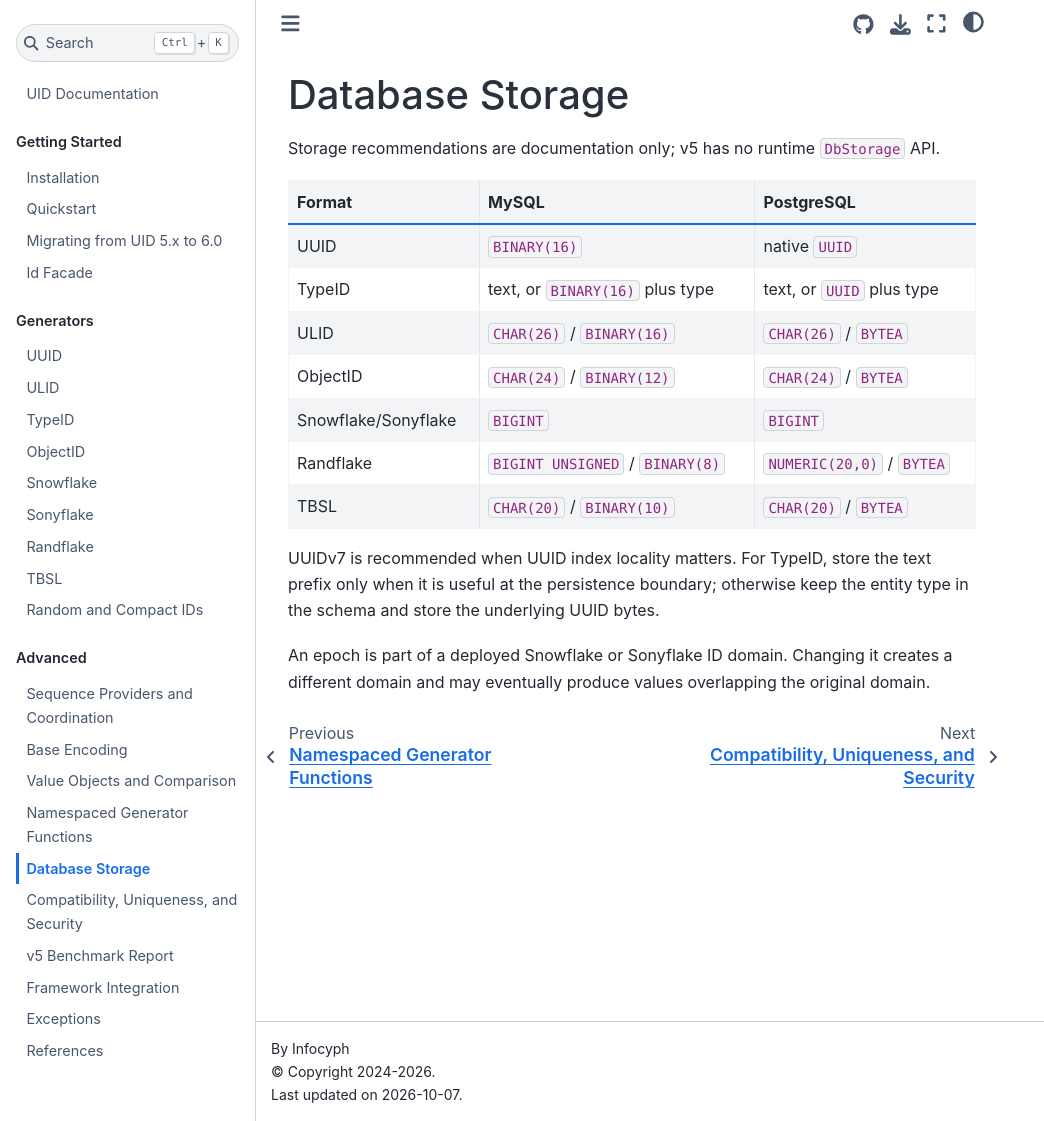
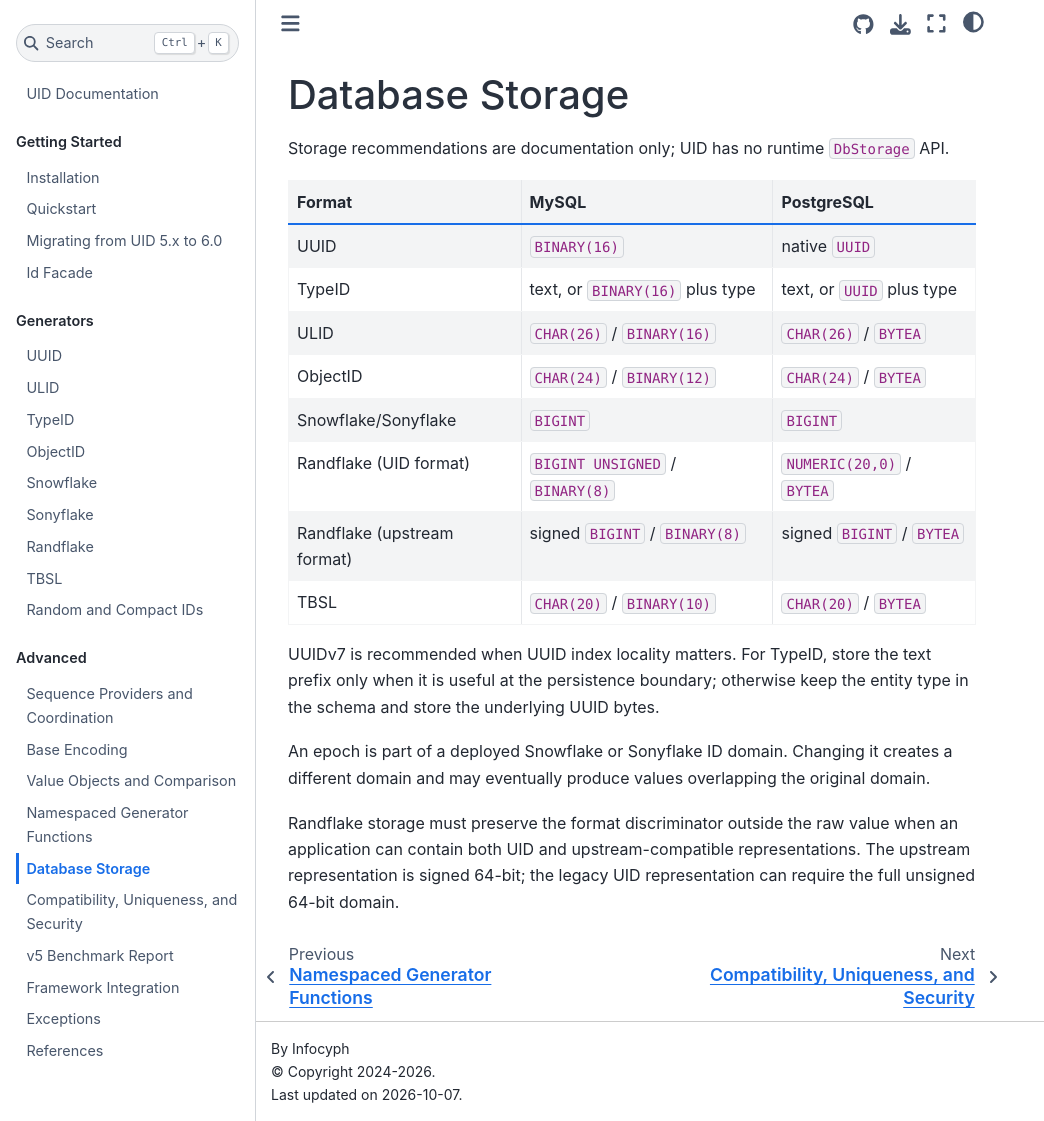
Before and after one commit to infocyph/UID, a Sphinx documentation site: the page built from docs/db-storage.rst, in a window 1280 px wide and 1121 px high. Shown: the whole window, without its empty margins (0-1044 px from the left). Built offline with Sphinx 7.4.7 and the Sphinx Book theme 1.1.4, drawn with Linux system fonts in a browser that asks for light colours.

Commit message:
docs(uid): sync value and storage semantics

```diff
--- a/docs/db-storage.rst
+++ b/docs/db-storage.rst
@@ -1,7 +1,7 @@
 Database Storage
 ================
 
-Storage recommendations are documentation only; v5 has no runtime ``DbStorage`` API.
+Storage recommendations are documentation only; UID has no runtime ``DbStorage`` API.
 
 .. list-table::
    :header-rows: 1
@@ -24,9 +24,12 @@ Storage recommendations are documentation only; v5 has no runtime ``DbStorage``
    * - Snowflake/Sonyflake
      - ``BIGINT``
      - ``BIGINT``
-   * - Randflake
+   * - Randflake (UID format)
      - ``BIGINT UNSIGNED`` / ``BINARY(8)``
      - ``NUMERIC(20,0)`` / ``BYTEA``
+   * - Randflake (upstream format)
+     - signed ``BIGINT`` / ``BINARY(8)``
+     - signed ``BIGINT`` / ``BYTEA``
    * - TBSL
      - ``CHAR(20)`` / ``BINARY(10)``
      - ``CHAR(20)`` / ``BYTEA``
@@ -38,3 +41,5 @@ the entity type in the schema and store the underlying UUID bytes.
 An epoch is part of a deployed Snowflake or Sonyflake ID domain. Changing it
 creates a different domain and may eventually produce values overlapping the
 original domain.
+
+Randflake storage must preserve the format discriminator outside the raw value when an application can contain both UID and upstream-compatible representations. The upstream representation is signed 64-bit; the legacy UID representation can require the full unsigned 64-bit domain.
```
